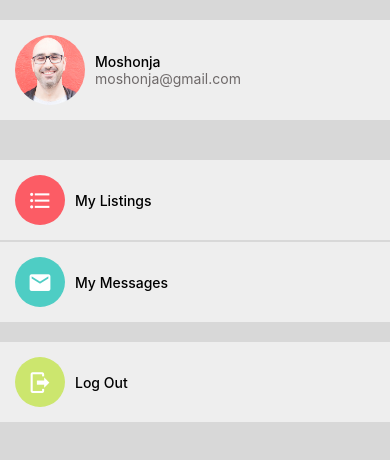
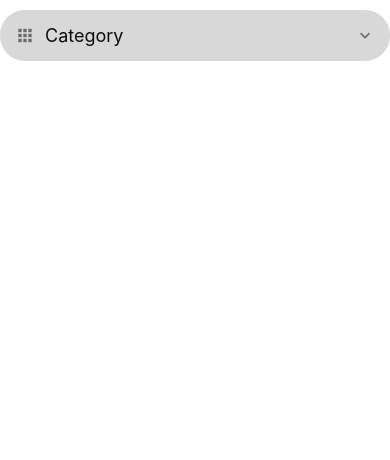
Before and after one commit to zorandasc/DoneWithIt, a React Native app: screen / in a window 390 px wide. Shown: the top 460 px of the page. Built offline with nearby package versions, Linux system fonts and the light colour scheme.

Commit message:
zavrsen input module

```diff
--- a/App.js
+++ b/App.js
@@ -1,4 +1,7 @@
+import React, { useState } from "react";
 import { StyleSheet, View, Text } from "react-native";
+import AppPicker from "./app/components/AppPicker";
+import AppTextInput from "./app/components/AppTextInput";
 
 import Card from "./app/components/Card";
 import Icon from "./app/components/Icon";
@@ -6,12 +9,31 @@
 import Screen from "./app/components/Screen";
 import AccountScreeen from "./app/screens/AccountScreeen";
 import ListingDetailsScreen from "./app/screens/ListingDetailsScreen";
+import ListingsScreen from "./app/screens/ListingsScreen";
 import MessagesScreen from "./app/screens/MessagesScreen";
 import ViewImageScreen from "./app/screens/ViewImageScreen";
 import WelcomeScreen from "./app/screens/WelcomeScreen";
 
+const categories = [
+  { label: "Furniture", value: 1 },
+  { label: "Clothing", value: 2 },
+  { label: "Cameras", value: 3 },
+];
+
 export default function App() {
-  return <AccountScreeen></AccountScreeen>;
+  const [category, setCategory] = useState();
+  return (
+    <Screen>
+
+      <AppPicker
+        selectedItem={category}
+        onSelectItem={(item) => setCategory(item)}
+        items={categories}
+        icon="apps"
+        placeholder="Category"
+      ></AppPicker>
+    </Screen>
+  );
 }
 
 const styles = StyleSheet.create({});
--- /dev/null
+++ b/app/components/AppPicker.js
@@ -0,0 +1,81 @@
+import React, { useState } from "react";
+import {
+  StyleSheet,
+  View,
+  TouchableWithoutFeedback,
+  Modal,
+  Button,
+  FlatList,
+} from "react-native";
+import { MaterialCommunityIcons } from "@expo/vector-icons";
+
+import defaultStyles from "../config/styles";
+import AppText from "./AppText";
+import Screen from "./Screen";
+import PickerItem from "./PickerItem";
+
+function AppPicker({ items, selectedItem, onSelectItem, icon, placeholder }) {
+  const [modalVisible, setModalVisible] = useState(false);
+  return (
+    <>
+      <TouchableWithoutFeedback onPress={() => setModalVisible(true)}>
+        <View style={styles.container}>
+          {icon && (
+            <MaterialCommunityIcons
+              name={icon}
+              size={20}
+              color={defaultStyles.colors.medium}
+              style={styles.icon}
+            ></MaterialCommunityIcons>
+          )}
+          <AppText style={styles.text}>
+            {selectedItem ? selectedItem.label : placeholder}
+          </AppText>
+          <MaterialCommunityIcons
+            name="chevron-down"
+            size={20}
+            color={defaultStyles.colors.medium}
+          ></MaterialCommunityIcons>
+        </View>
+      </TouchableWithoutFeedback>
+      <Modal visible={modalVisible} animationType="slide">
+        <Screen>
+          <Button title="Close" onPress={() => setModalVisible(false)}></Button>
+          <FlatList
+            data={items}
+            keyExtractor={(item) => item.value.toString()}
+            renderItem={({ item }) => (
+              <PickerItem
+                label={item.label}
+                onPress={() => {
+                  onSelectItem(item);
+                  setModalVisible(false);
+                }}
+              ></PickerItem>
+            )}
+          ></FlatList>
+        </Screen>
+      </Modal>
+    </>
+  );
+}
+
+const styles = StyleSheet.create({
+  container: {
+    backgroundColor: defaultStyles.colors.light,
+    borderRadius: 25,
+    flexDirection: "row",
+    width: "100%",
+    padding: 15,
+    marginVertical: 10,
+    alignItems: "center",
+  },
+  icon: {
+    marginRight: 10,
+  },
+  text: {
+    flex: 1,
+  },
+});
+
+export default AppPicker;
--- a/app/components/AppText.js
+++ b/app/components/AppText.js
@@ -1,23 +1,10 @@
 import React from "react";
-import { Text, StyleSheet, Platform } from "react-native";
+import { Text } from "react-native";
+
+import defaultStyles from "../config/styles";
 
 function AppText({ children, style }) {
-  return <Text style={[styles.text, style]}>{children}</Text>;
+  return <Text style={[defaultStyles.text, style]}>{children}</Text>;
 }
 
-const styles = StyleSheet.create({
-  text: {
-    ...Platform.select({
-      ios: {
-        fontSize: 20,
-        fontFamily: "Avenir",
-      },
-      android: {
-        fontSize: 18,
-        fontFamily: "Roboto",
-      },
-    }),
-  },
-});
-
 export default AppText;
--- /dev/null
+++ b/app/components/AppTextInput.js
@@ -0,0 +1,38 @@
+import React from "react";
+import { StyleSheet, TextInput, View } from "react-native";
+import { MaterialCommunityIcons } from "@expo/vector-icons";
+
+import defaultStyles from "../config/styles";
+
+function AppTextInput({ icon, ...otherProps }) {
+  return (
+    <View style={styles.container}>
+      {icon && (
+        <MaterialCommunityIcons
+          name={icon}
+          size={20}
+          color={defaultStyles.colors.medium}
+          style={styles.icon}
+        ></MaterialCommunityIcons>
+      )}
+      <TextInput style={defaultStyles.text} {...otherProps}></TextInput>
+    </View>
+  );
+}
+
+const styles = StyleSheet.create({
+  container: {
+    backgroundColor: defaultStyles.colors.light,
+    borderRadius: 25,
+    flexDirection: "row",
+    width: "100%",
+    padding: 15,
+    marginVertical: 10,
+    alignItems: "center",
+  },
+  icon: {
+    marginRight: 10,
+  },
+});
+
+export default AppTextInput;
--- /dev/null
+++ b/app/components/PickerItem.js
@@ -0,0 +1,19 @@
+import React from "react";
+import { TouchableOpacity, StyleSheet } from "react-native";
+import AppText from "./AppText";
+
+function PickerItem({ label, onPress }) {
+  return (
+    <TouchableOpacity onPress={onPress}>
+      <AppText style={styles.text}>{label}</AppText>
+    </TouchableOpacity>
+  );
+}
+
+const styles = StyleSheet.create({
+  text: {
+    padding: 20,
+  },
+});
+
+export default PickerItem;
--- a/app/config/colors.js
+++ b/app/config/colors.js
@@ -5,5 +5,6 @@
   white: "#eee",
   medium: "#6e6969",
   light: "#d8d8d8",
+  dark: "#0c0c0c",
   danger: "#ff5252",
 };
--- /dev/null
+++ b/app/config/styles.js
@@ -0,0 +1,18 @@
+import { Platform } from "react-native";
+import colors from "./colors";
+
+export default {
+  colors: colors,
+  text: {
+    fontSize: 18,
+    color: colors.dark,
+    ...Platform.select({
+      ios: {
+        fontFamily: "Avenir",
+      },
+      android: {
+        fontFamily: "Roboto",
+      },
+    }),
+  },
+};
--- /dev/null
+++ b/app/screens/ListingsScreen.js
@@ -0,0 +1,40 @@
+import React from "react";
+import { StyleSheet, FlatList } from "react-native";
+import Card from "../components/Card";
+import Screen from "../components/Screen";
+
+const listings = [
+  {
+    id: 1,
+    title: "Red jacket",
+    price: 100,
+    image: require("../assets/red-jacket2.jpg"),
+  },
+  {
+    id: 2,
+    title: "Couch",
+    price: 500,
+    image: require("../assets/couch.jpg"),
+  },
+];
+
+function ListingsScreen(props) {
+  return (
+    <Screen>
+      <FlatList
+        data={listings}
+        keyExtractor={(list) => list.id.toString()}
+        renderItem={({ item }) => (
+          <Card
+            title={item.title}
+            subTitle={"$" + item.price}
+            image={item.image}
+          ></Card>
+        )}
+      ></FlatList>
+    </Screen>
+  );
+}
+const styles = StyleSheet.create({});
+
+export default ListingsScreen;
```
